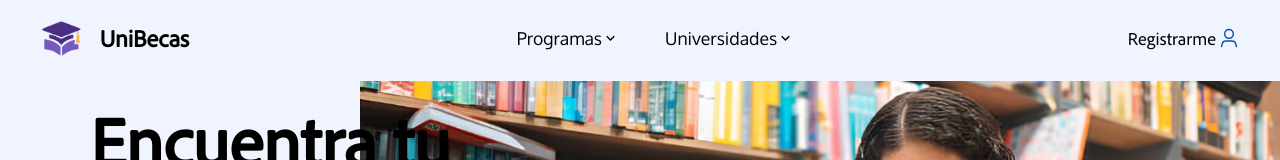
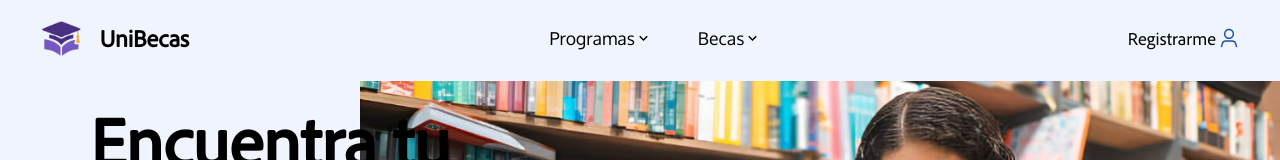
Before and after one commit to AlexanderCassiani/unibecas, a React (Vite) app in the folder frontend/: page / in a window 1280 px wide. Shown: the top 160 px of the page. Built offline with nearby package versions, Linux system fonts and the light colour scheme.

Commit message:
Fix: actualiza el nombre en el menu de navegacion del Header

```diff
--- a/frontend/src/home/components/header/Header.jsx
+++ b/frontend/src/home/components/header/Header.jsx
@@ -150,10 +150,9 @@ const Header = () => {
   return (
     <header>
       <div className="logo-unibecas-contenedor">
-        <img src={logo} alt="Logo de UniBecas" className="logo"/>
+        <img src={logo} alt="Logo de UniBecas" className="logo" />
         <h2>UniBecas</h2>
       </div>
-
 
       <nav>
         <ul>
@@ -162,7 +161,7 @@ const Header = () => {
             <img src={flechaAbajo} alt="Flecha abajo" />
           </li>
           <li>
-            <span>Universidades</span>
+            <span>Becas</span>
             <img src={flechaAbajo} alt="Flecha abajo" />
           </li>
         </ul>
```
